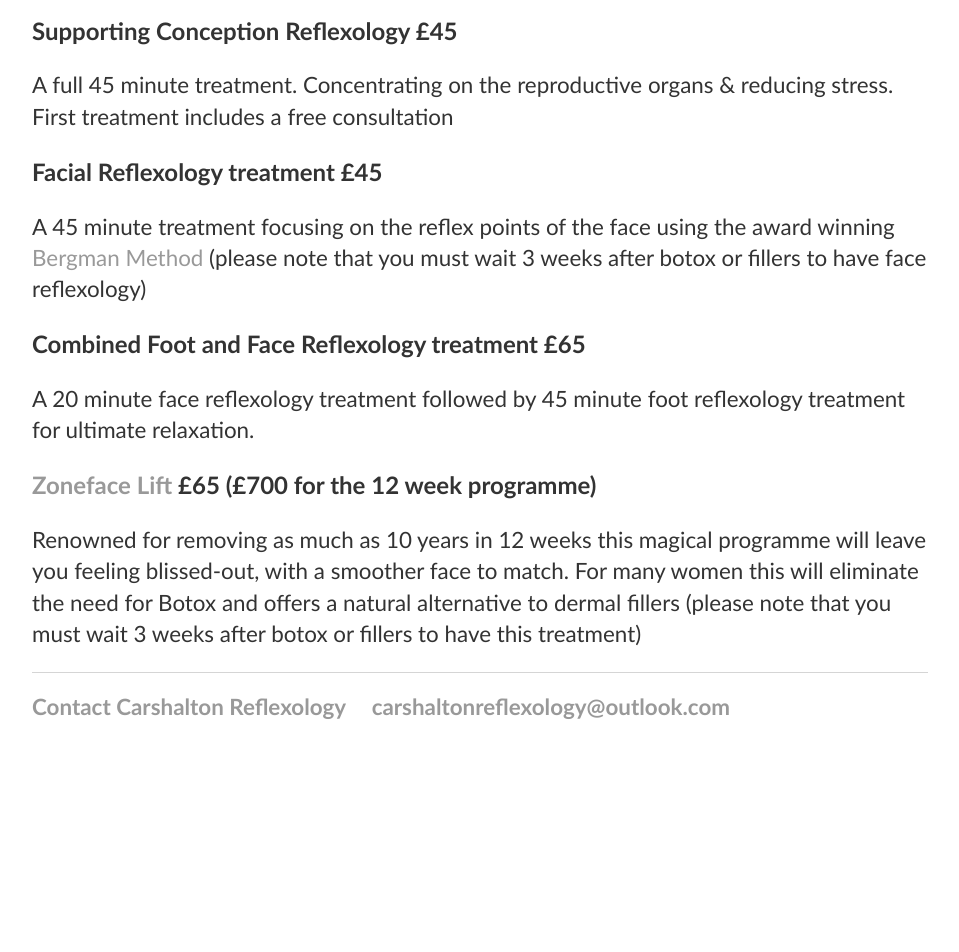
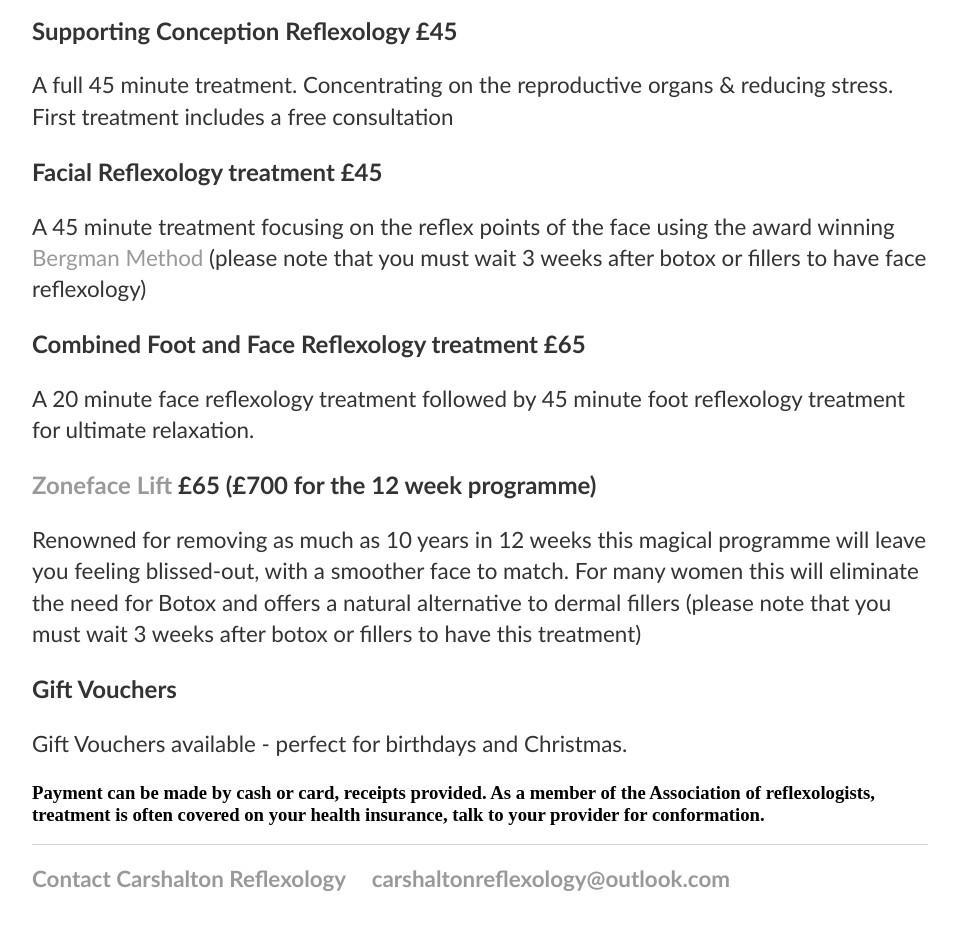
Before and after one commit to Rednax-lab/rednax-lab.github.io, a Jekyll site: the page built from prices.html, in a window 1280 px wide. Shown: the part 830-1782 px from the top of the page, without its empty margins (160-1119 px from the left). Built offline with Jekyll 4.4.1, drawn with Linux system fonts in a browser that asks for light colours; before the commit the page ends 1610 px from its top, so only the background shows below that.

Commit message:
Update prices.html

```diff
--- a/prices.html
+++ b/prices.html
@@ -18,6 +18,9 @@ title: Price List
 		<p>A 20 minute face reflexology treatment followed by 45 minute foot reflexology treatment for ultimate relaxation.</p>
 		<h2><a href="https://www.zonefacelift.com/">Zoneface Lift</a> £65 (£700 for the 12 week programme)</h2>
 		<p>Renowned for removing as much as 10 years in 12 weeks this magical programme will leave you feeling blissed-out, with a smoother face to match. For many women this will eliminate the need for Botox and offers a natural alternative to dermal fillers (please note that you must wait 3 weeks after botox or fillers to have this treatment)</p>
+		<h2>Gift Vouchers</h2>
+		<p>Gift Vouchers available - perfect for birthdays and Christmas.</p>
+		<h3>Payment can be made by cash or card, receipts provided. As a member of the Association of reflexologists, treatment is often covered on your health insurance, talk to your provider for conformation.</h3>
 	</section>
 </div>
 	<!-- /.intro -->
```
